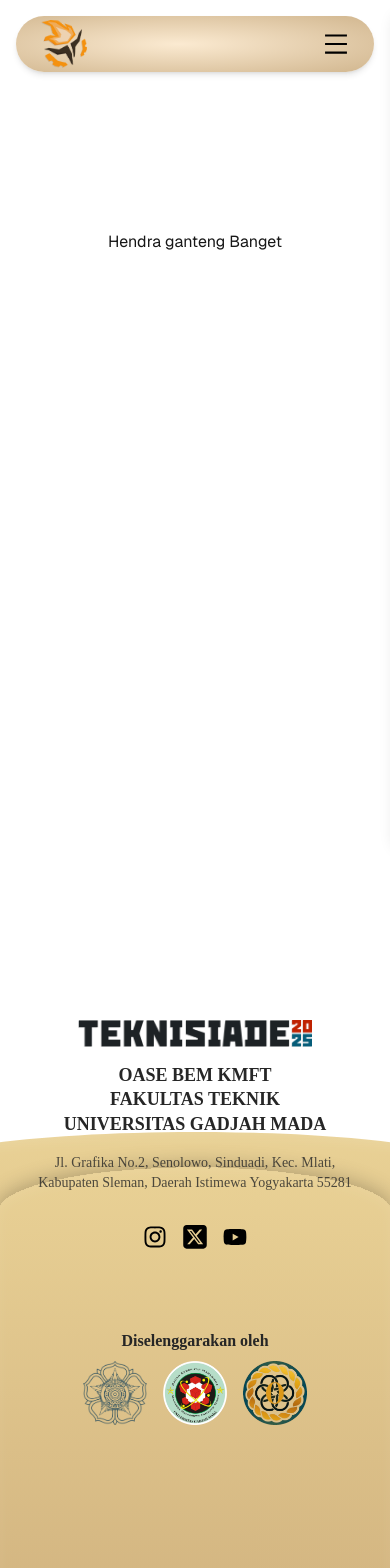
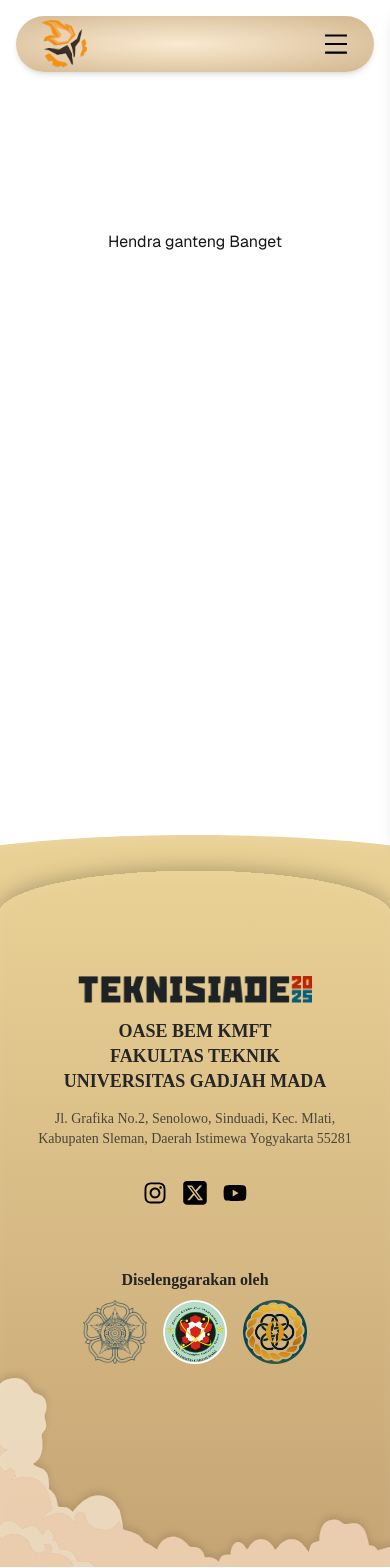
Before and after one commit to Teknisiade2025/FrontEnd, a Next.js app: page / in a window 390 px wide. Shown: the top 1568 px of the page. Built offline with nearby package versions, Linux system fonts and the light colour scheme; a web font is replaced by a local one.

Commit message:
FOOTER: responsif desktop dan mobile, kurang tab

```diff
--- a/src/app/component/footer/footerMobileDesktop.jsx
+++ b/src/app/component/footer/footerMobileDesktop.jsx
@@ -32,9 +32,9 @@
 
 
       {/* Konten */}
-      <div className="relative z-10 max-w-screen-xl mx-auto px-6 py-12 md:py-16  flex flex-col md:flex-row justify-center items-center md:items-start gap-10 md:gap-10 lg:gap-20 mt-70 md:mt-15 lg:mt-48">
+      <div className="relative z-10 max-w-screen-xl mx-auto px-6 py-12 md:py-16  flex flex-col md:flex-row justify-center items-center md:items-start gap-10 md:gap-10 lg:gap-20 -mt-[2vh] sm:-mt-[5vh] md:mt-15 lg:mt-45">
         {/* Kolom Kiri */}
-        <div className="flex flex-col gap-4 text-neutral-800 items-center md:items-start text-center md:text-left ">
+        <div className="flex flex-col gap-4 text-neutral-800 items-center md:items-start text-center md:text-left md:pt-0 -mb-[2vh] mt-[30vh] sm:mt-[25vh] md:mt-[15vh] lg:mt-[34vh] ">
           <Image
             src="/TeksTeknisiade2025.png"
             alt="Logo Teknisade"
@@ -73,7 +73,7 @@
         </div>
 
         {/* Kolom Kanan */}
-        <div className="flex flex-col items-center text-neutral-800 text-center mt-10 md:mt-20">
+        <div className="flex flex-col items-center text-neutral-800 text-center -mb-[20vh] mt-10 md:mt-20 lg:mt-[50vh]">
           <div className="font-bold text-base md:text-sm lg:text-2xl font-['Sofia_Sans_Condensed']">
             Diselenggarakan oleh
           </div>
```
